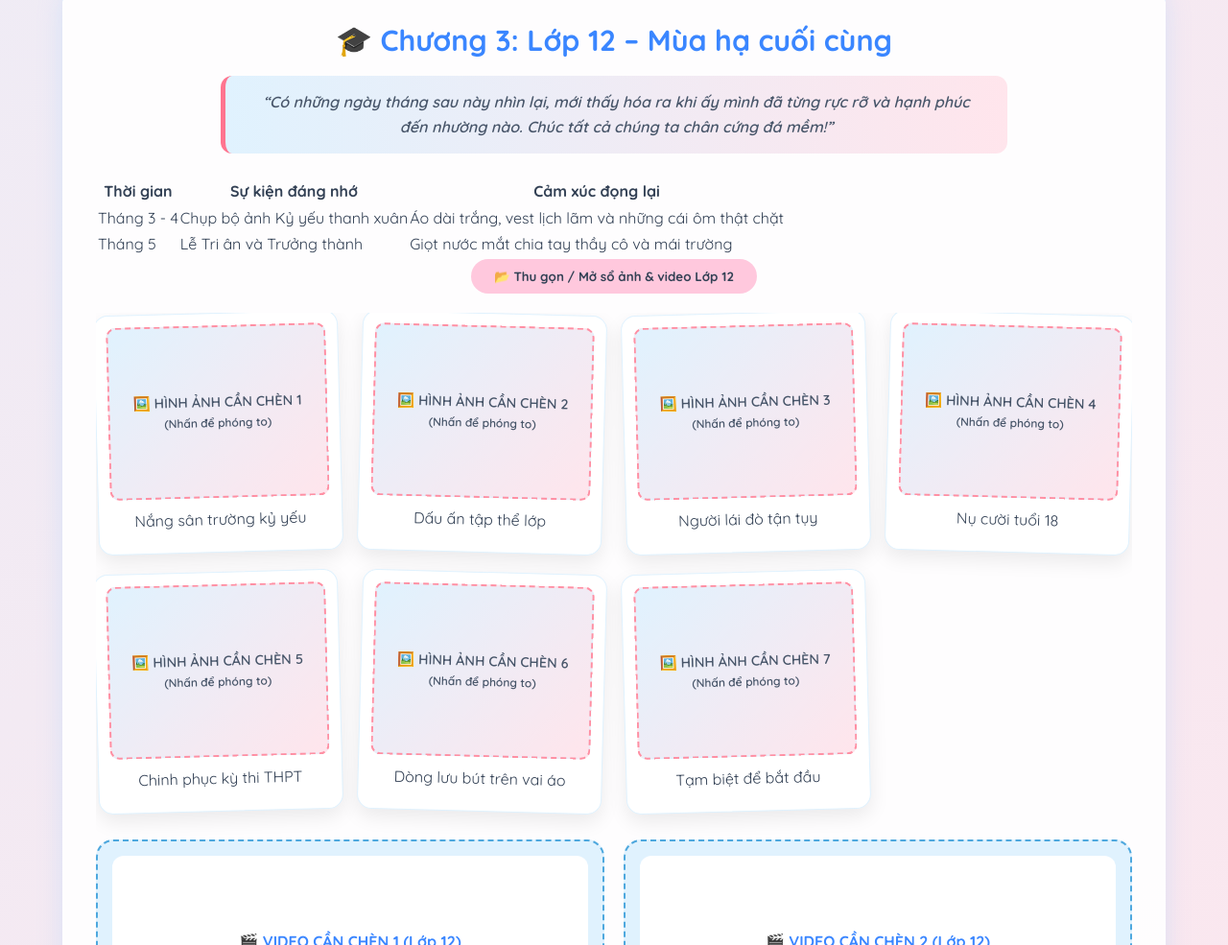
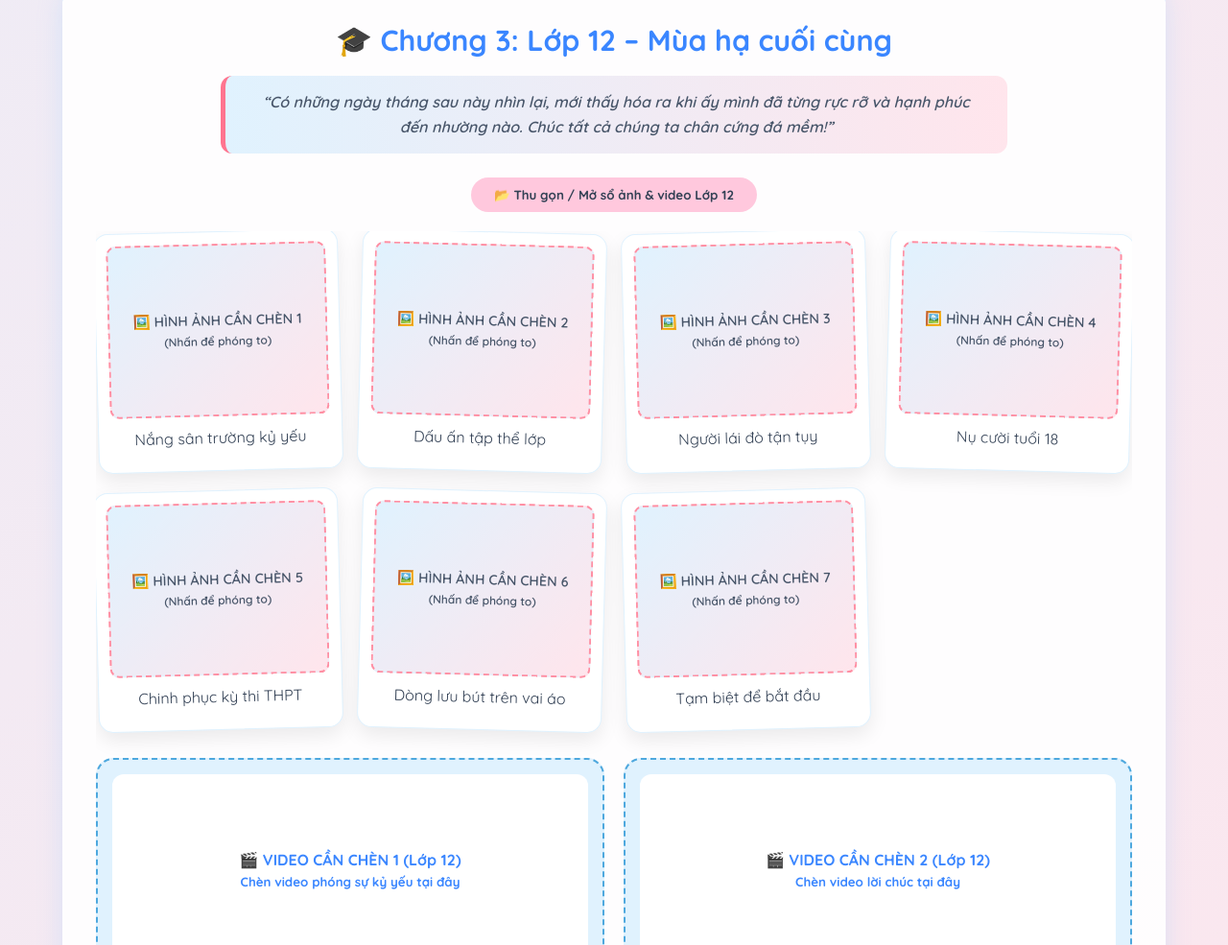
Before and after one commit to huynhkhanhduy0903-art/huynhkhanhduy0903-art, a plain HTML site: page Nhom5.html in a window 1280 px wide. Shown: the part 3470-4455 px from the top of the page at 96% size. Drawn offline with Linux system fonts and the light colour scheme.

Commit message:
Update Nhom5.html

```diff
--- a/Nhom5.html
+++ b/Nhom5.html
@@ -600,31 +600,7 @@
                         “Có những ngày tháng sau này nhìn lại, mới thấy hóa ra khi ấy mình đã từng rực rỡ và hạnh phúc đến nhường nào. Chúc tất cả chúng ta chân cứng đá mềm!”
                     </div>
                 </div>
-
-                <table class="memory-table">
-                    <thead>
-                        <tr>
-                            <th>Thời gian</th>
-                            <th>Sự kiện đáng nhớ</th>
-                            <th>Cảm xúc đọng lại</th>
-                        </tr>
-                    </thead>
-                    <tbody>
-                        <tr>
-                            <td>Tháng 3 - 4</td>
-                            <td>Chụp bộ ảnh Kỷ yếu thanh xuân</td>
-                            <td>Áo dài trắng, vest lịch lãm và những cái ôm thật chặt</td>
-                        </tr>
-                        <tr>
-                            <td>Tháng 5</td>
-                            <td>Lễ Tri ân và Trưởng thành</td>
-                            <td>Giọt nước mắt chia tay thầy cô và mái trường</td>
-                        </tr>
-                    </tbody>
-                </table>
-
                 <button class="toggle-gallery-btn" onclick="toggleGallery('gal12', this)">📂 Thu gọn / Mở sổ ảnh & video Lớp 12</button>
-
                 <div id="gal12" class="gallery-wrapper">
                     <!-- 7 Hình ảnh Lớp 12 -->
                     <div class="photo-grid">
```
